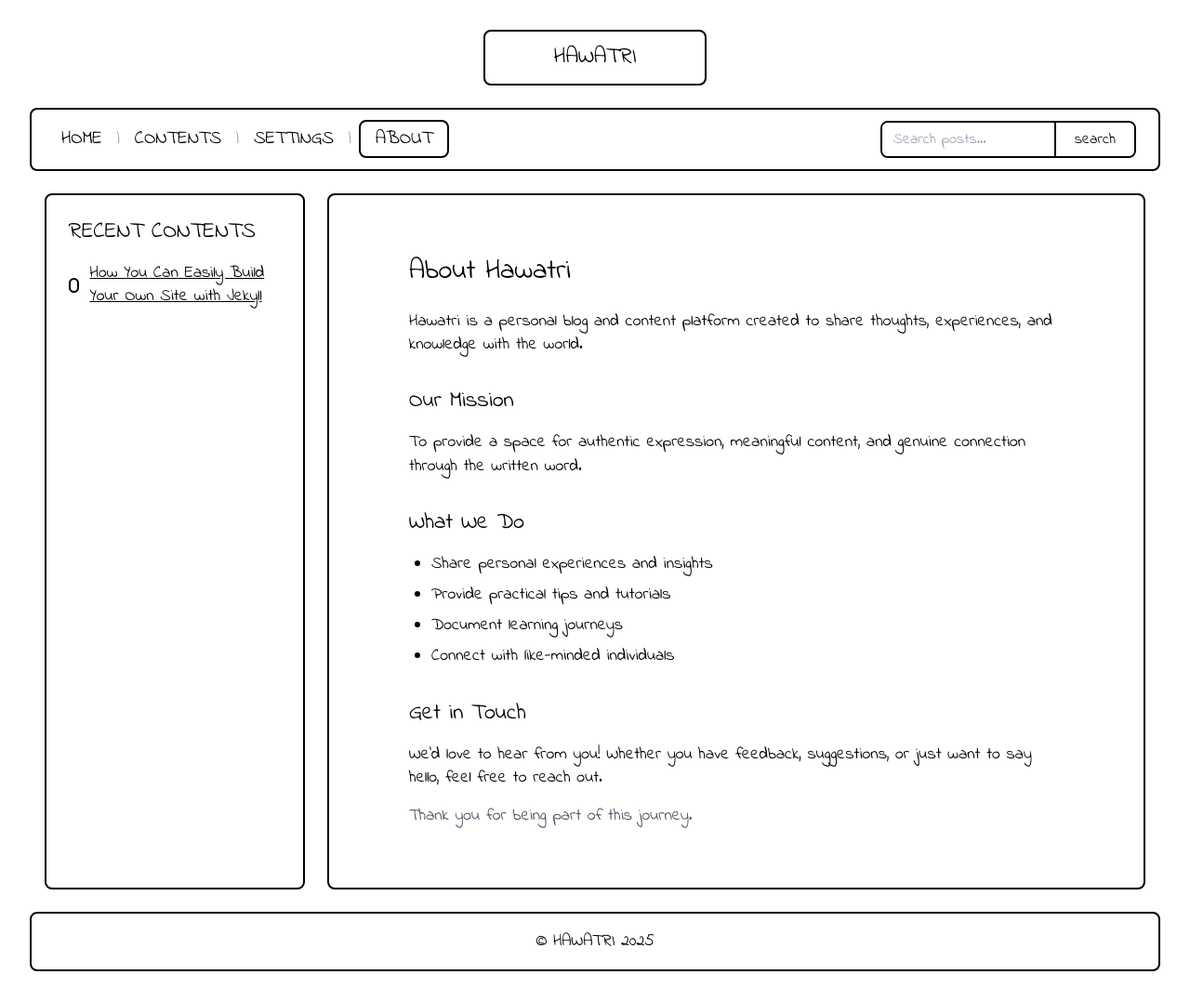
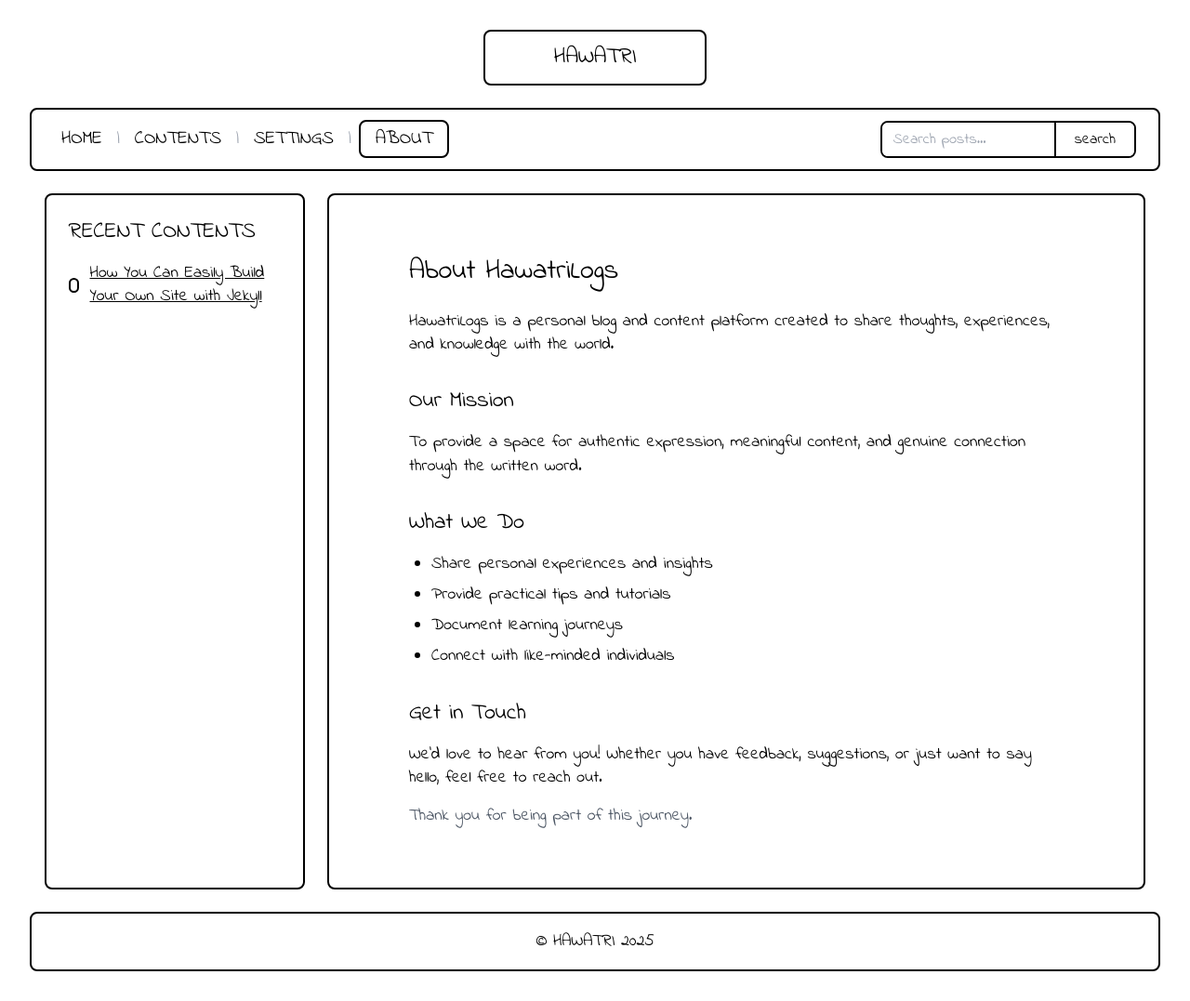
Before and after one commit to hawatri/HawatriLogs, a Jekyll site: the page built from about.md, in a window 1280 px wide. Shown: the whole page at 93% size. Built offline with Jekyll 4.4.1, drawn with Linux system fonts in a browser that asks for light colours; nearby versions of some CDN libraries.

Commit message:
HawatriLogs

```diff
--- a/_config.yml
+++ b/_config.yml
@@ -1,5 +1,5 @@
 # Site settings for GitHub Pages
-title: Hawatri
+title: HawatriLogs
 description: A personal blog and content platform where thoughts, experiences, and knowledge come together
 author: Hawatri
 email: your-email@example.com
--- a/about.md
+++ b/about.md
@@ -4,11 +4,11 @@
 ---
 
 <div class="max-w-3xl mx-auto p-8">
-  <h1 class="font-[Indie Flower] text-3xl mb-6">About Hawatri</h1>
+  <h1 class="font-[Indie Flower] text-3xl mb-6">About HawatriLogs</h1>
 
   <div class="prose max-w-none">
     <p class="mb-4">
-      Hawatri is a personal blog and content platform created to share thoughts, experiences, and knowledge with the world.
+      HawatriLogs is a personal blog and content platform created to share thoughts, experiences, and knowledge with the world.
     </p>
 
     <h2 class="font-[Indie Flower] text-2xl mt-8 mb-4">Our Mission</h2>
```
Also changed, not shown: README.md.
